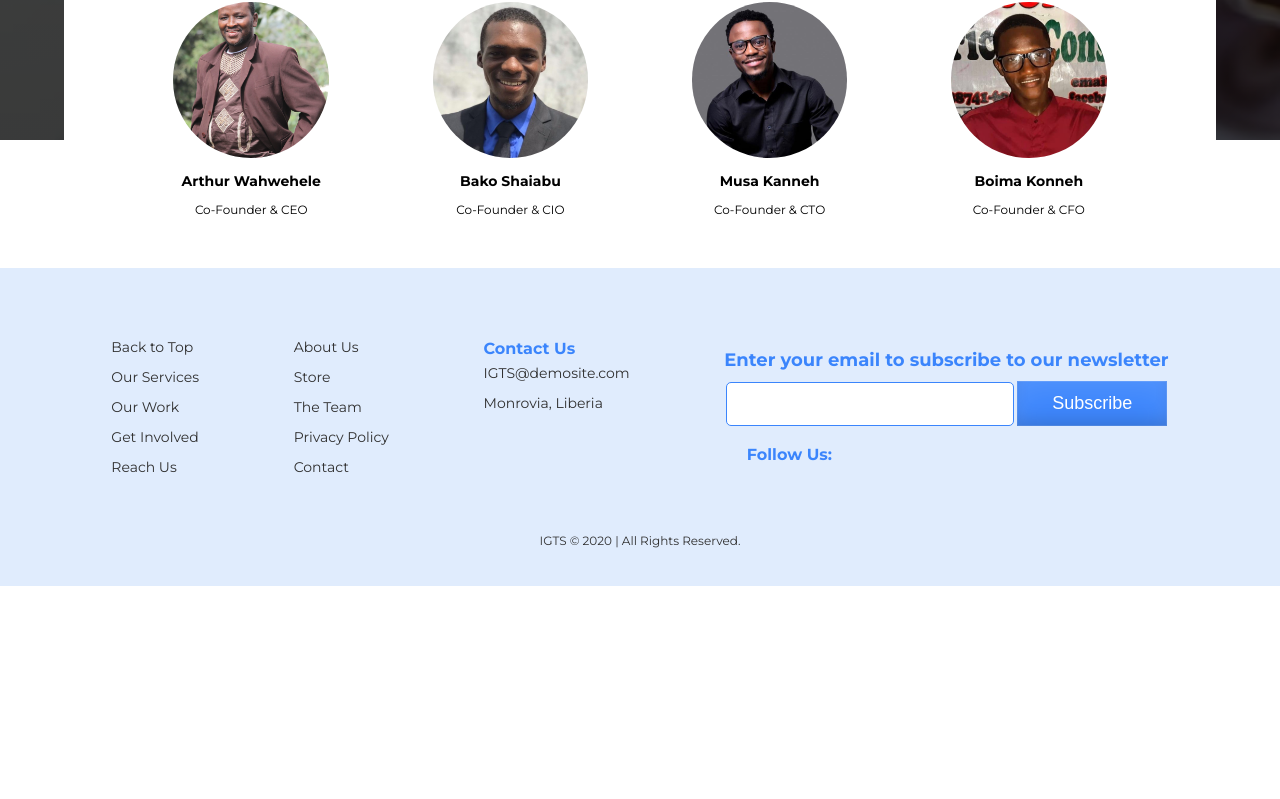
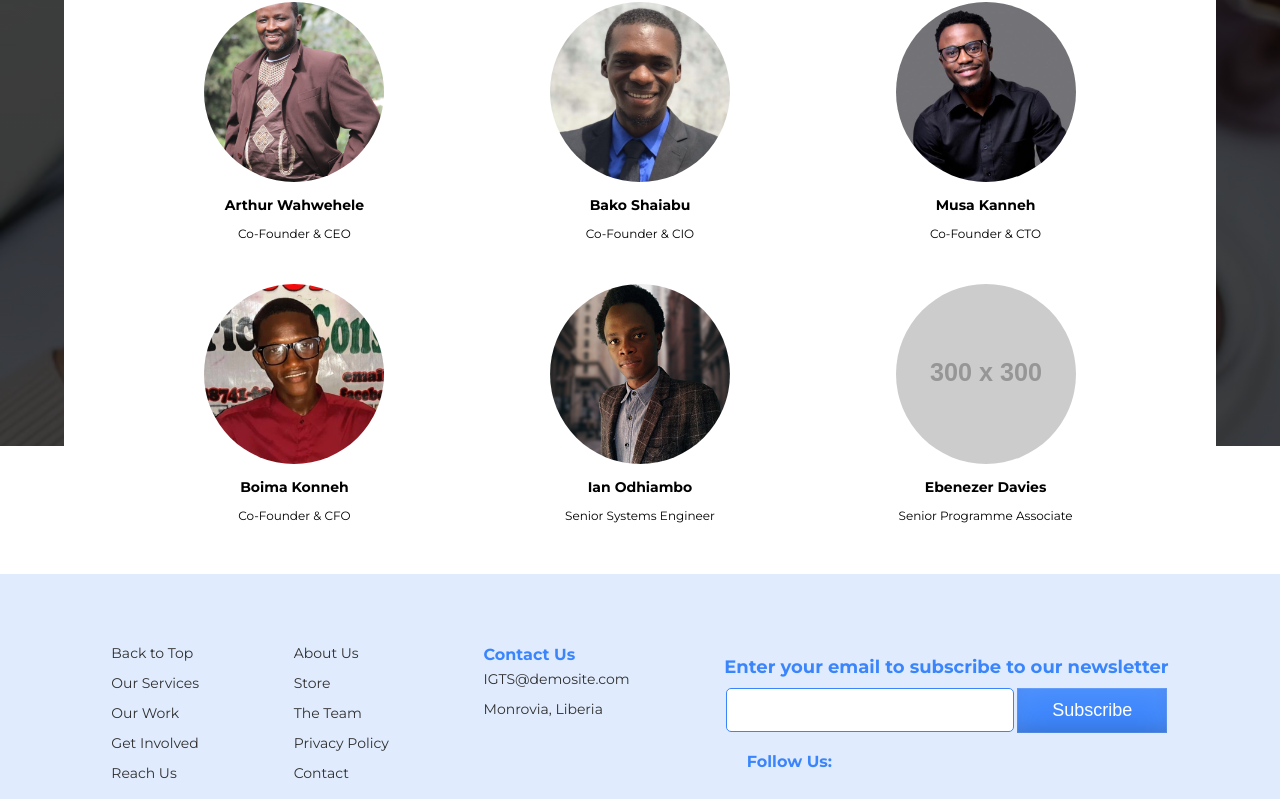
Before and after one commit to musakanneh/igts, a Vue app: page / in a window 1280 px wide. Shown: the part 2905-3704 px from the top of the page. Before the commit the page ends 3491 px from the top, so only its background shows below. Built offline with nearby package versions, Linux system fonts and the light colour scheme; some icons are missing.

Commit message:
Added new members to the team section and fade transition

```diff
--- a/src/components/Team.vue
+++ b/src/components/Team.vue
@@ -35,6 +35,8 @@
             Co-Founder & CTO
           </p>
         </div>
+      </section>
+      <section>
         <div>
           <img src="../assets/Boima.png" alt="" />
           <h2>
@@ -42,6 +44,24 @@
           </h2>
           <p>
             Co-Founder & CFO
+          </p>
+        </div>
+        <div>
+          <img src="../assets/ian.png" alt="" />
+          <h2>
+            Ian Odhiambo
+          </h2>
+          <p>
+            Senior Systems Engineer
+          </p>
+        </div>
+        <div>
+          <img src="https://via.placeholder.com/300" alt="" />
+          <h2>
+            Ebenezer Davies
+          </h2>
+          <p>
+            Senior Programme Associate
           </p>
         </div>
       </section>
@@ -67,6 +87,7 @@ body {
   background-size: cover;
   z-index: 1;
   text-align: center;
+  animation: fadeIn 5s;
 
   main {
     position: relative;
```
Also changed, not shown: src/assets/ian.png (added).
